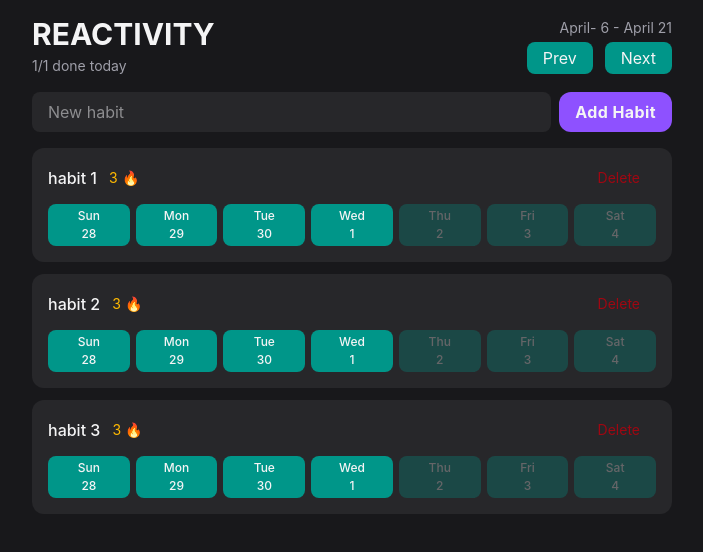
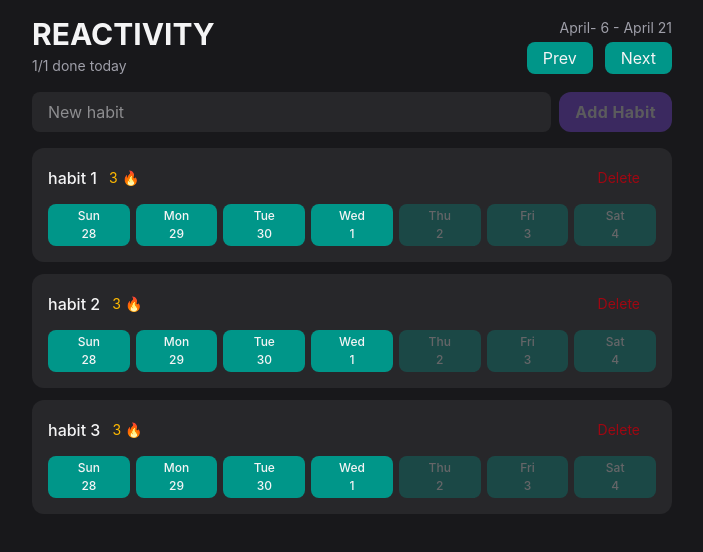
Before and after one commit to clara-cdp/Reactivity, a React (Vite) app: page / in a window 1280 px wide. Shown: the top 552 px of the page, without its empty margins (288-991 px from the left). Built offline with nearby package versions, Linux system fonts and the light colour scheme.

Commit message:
created handleSubmit function

```diff
--- a/src/components/Habitform.tsx
+++ b/src/components/Habitform.tsx
@@ -3,6 +3,16 @@ import { Button } from "./Button"
 
 export function HabitForm() {
     const [name, setName] = useState("");
+
+    function handleSubmit(e: submitEvent) {
+        e.preventDefault()
+
+        if (name.trim() === "") return
+        setName("")
+
+        console.log(name)
+}
+
     return(
         <form className="flex gap-2">
             <input
@@ -11,7 +21,9 @@ export function HabitForm() {
                 className="flex-1 rounded-lg bg-zinc-800 px-4 py-2
             outline-none focus-visible:ring-2 focus-visible:ring-violet-500"
             placeholder="New habit"/>
-            <Button className="bg-violet-500 rounded-xl px-4 py-2 font-bold tracking-wide">Add Habit</Button>
+            <Button
+                disabled = {name.trim()===""}
+                className="bg-violet-500 rounded-xl px-4 py-2 font-bold tracking-wide">Add Habit</Button>
         </form>
     )
 }
```
